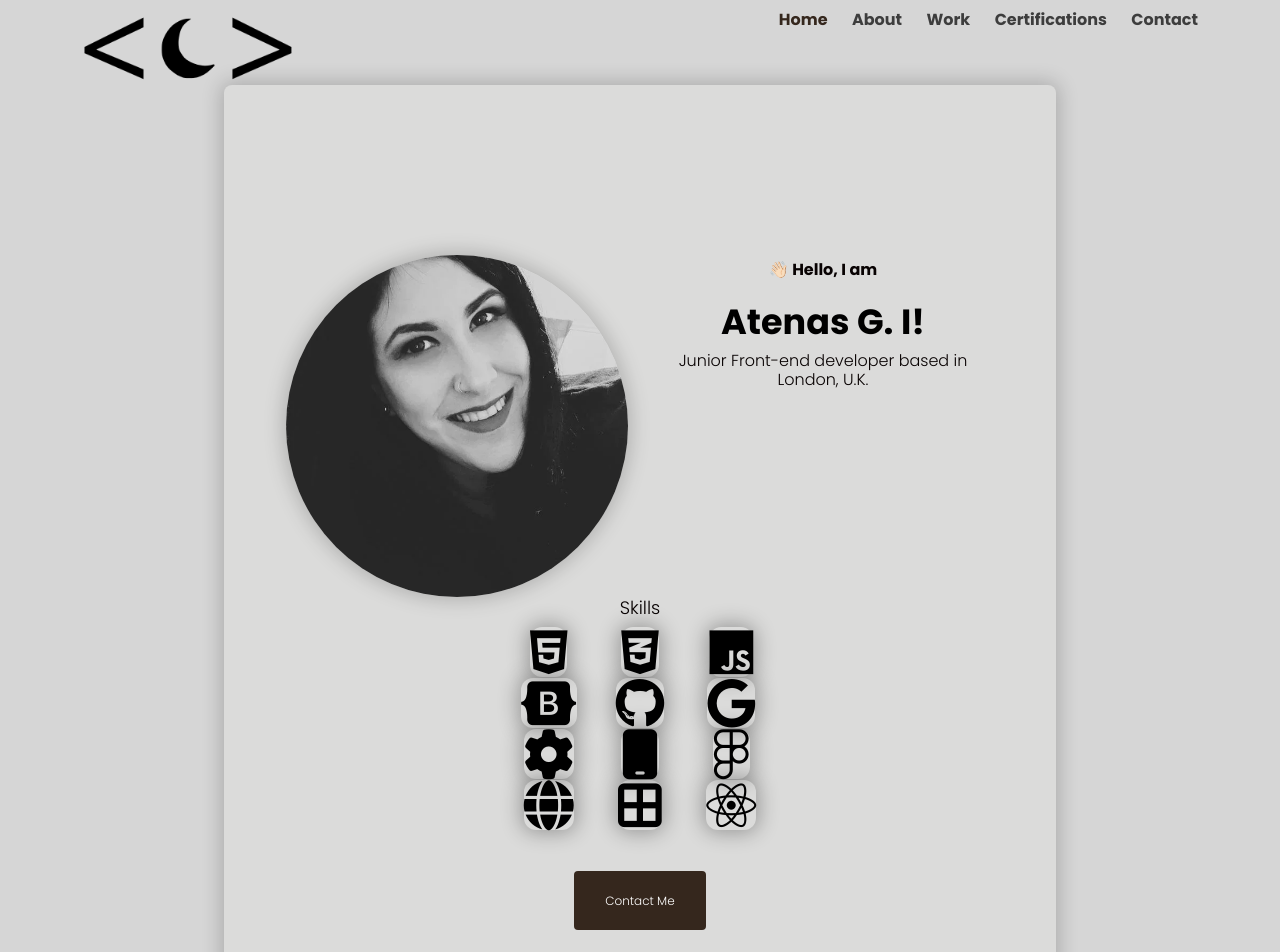
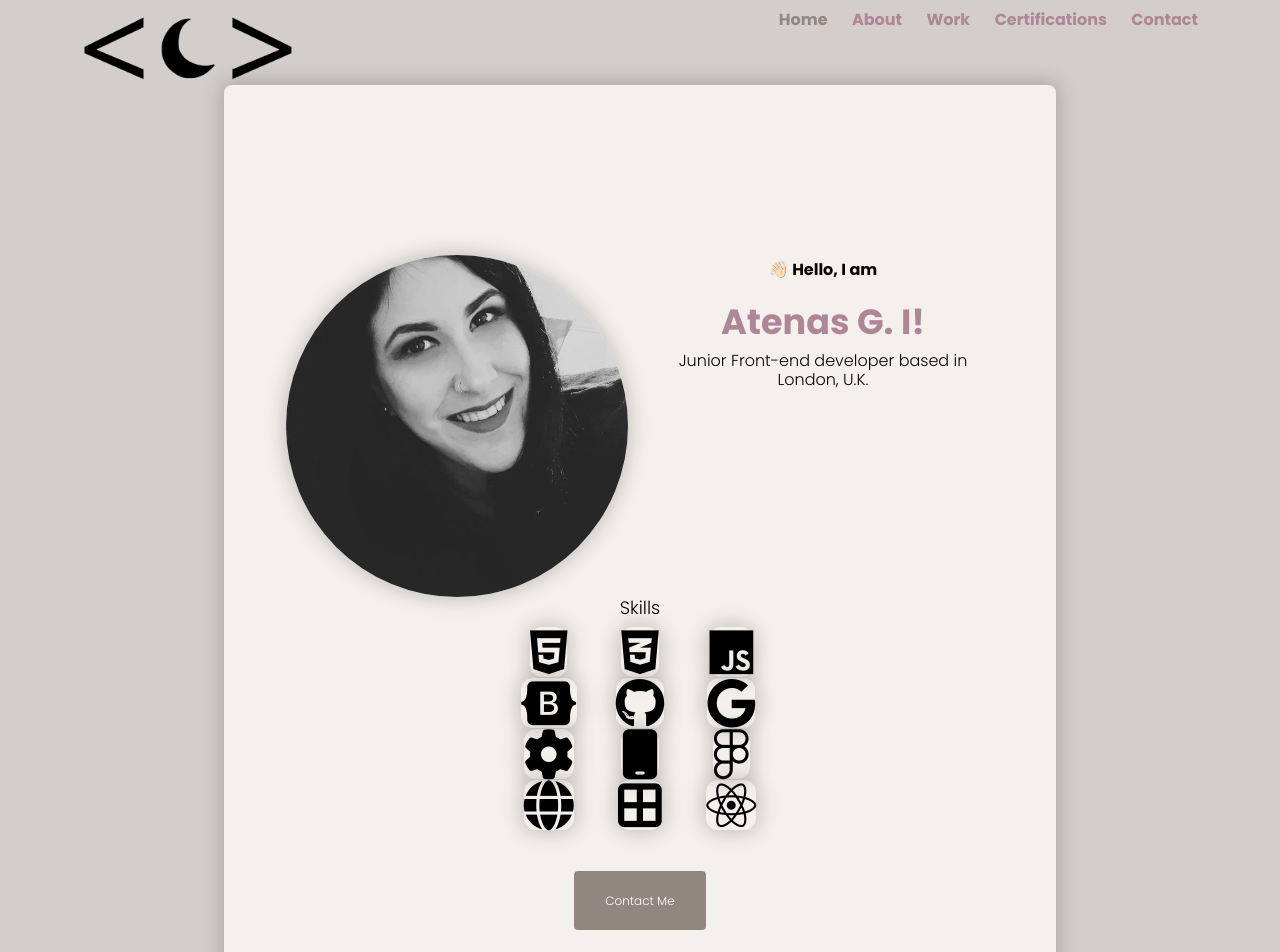
Before and after one commit to thenoxwitch/my-professional-portfolio, a plain HTML site: page index.html in a window 1280 px wide. Shown: the top 952 px of the page. Drawn offline with nearby package versions, Linux system fonts and the light colour scheme; a web font is replaced by a local one.

Commit message:
restyled all pages

```diff
--- a/src/styles.css
+++ b/src/styles.css
@@ -1,5 +1,5 @@
 :root {
-  --branding-color: #35271d;
+  --branding-color: rgb(146, 134, 128);
   --secondary-color: #f1d4e5;
   --terciary-color: #080202;
   --background-color: #171614;
@@ -12,7 +12,7 @@ body {
   background:
 
 
-   rgba(53, 53, 53, 0.2);
+    rgb(146, 134, 128, 0.4);
 
 
   scroll-behavior: smooth;
@@ -20,7 +20,7 @@ body {
 }
 
 h1 {
-  color: rgb(0, 0, 0);
+  color: rgb(175, 134, 151);
   font-size: 35px;
   font-family: var(--heading-font-family);
   font-weight: bold;
@@ -39,7 +39,7 @@ h2 {
 }
 
 .hero {
-  background: rgb(219, 219, 218);
+  background: rgb(244, 241, 236);
   text-align: center;
   padding: 50px 2px;
 
@@ -88,7 +88,7 @@ h2 {
 
 .content-container {
   padding: 80px 20px;
-  background-color: rgb(197, 197, 192);
+  background-color: rgb(244, 241, 236);
   box-shadow: 0px 0px 20px 3px rgba(0, 0, 0, 0.2);
   text-align: center;
   border-radius: 20px;
@@ -127,7 +127,7 @@ h2 {
 
 .skills-icon {
   font-size: 50px;
- box-shadow: 0px 0px 20px 3px rgba(0, 0, 0, 0.3);
+ box-shadow: 0px 0px 20px 3px rgba(0, 0, 0, 0.2);
   border-radius: 12px;
 }
 
@@ -186,7 +186,7 @@ nav ul {
 
 nav a {
   text-decoration: none;
-  color: #3d3d3d;
+  color: rgb(175, 134, 151);
   font-weight: bold;
   transition: all 100ms ease-in-out;
 }
@@ -203,6 +203,7 @@ nav li.active a {
 }
 
 .atenas-img {
+  filter: grayscale();
   width: 100%;
   box-shadow: 5px 5px 10px rgba(129, 129, 129, 0.6);
   position: relative;
```
